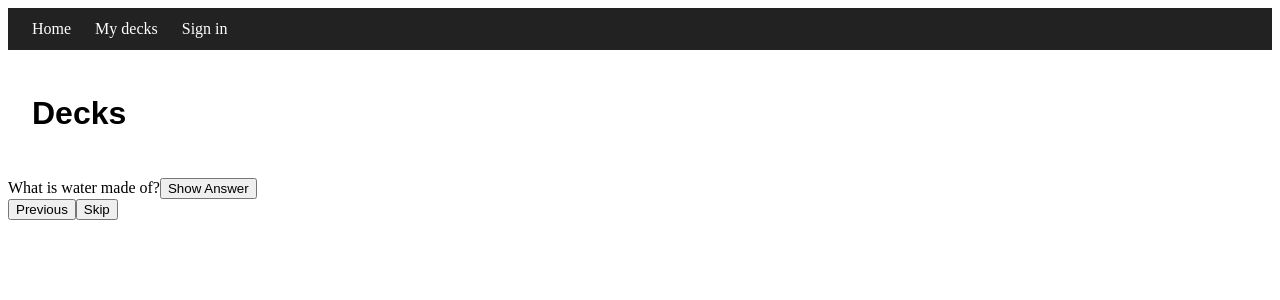
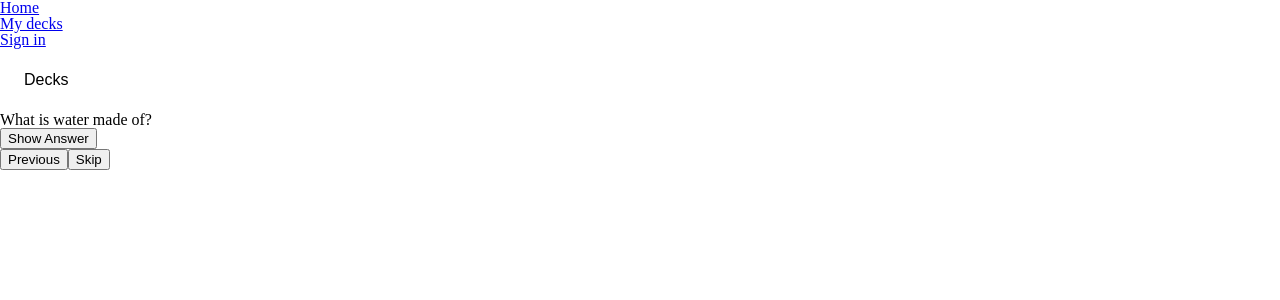
Before and after one commit to DylanLalanne/claudecards-frontend, a React (Vite) app: page /decks in a window 1280 px wide. Shown: the top 300 px of the page. Built offline with nearby package versions, Linux system fonts and the light colour scheme.

Commit message:
redisign filestructure, add reset.css (using eric meyers default code), add variables.css.

```diff
--- a/index.html
+++ b/index.html
@@ -8,6 +8,6 @@
   </head>
   <body>
     <div id="root"></div>
-    <script type="module" src="/src/main.jsx"></script>
+    <script type="module" src="/src/app/main.jsx"></script>
   </body>
 </html>
--- a/src/main.jsx
+++ b/src/app/main.jsx
@@ -1,6 +1,8 @@
 import { StrictMode } from 'react'
 import { createRoot } from 'react-dom/client'
-import './index.css'
+import "../styles/reset.css";
+import "../styles/variables.css";
+import "../styles/globals.css";
 import App from './App.jsx'
 import { BrowserRouter } from 'react-router-dom'
 
--- /dev/null
+++ b/src/components/Card/Card.css
@@ -0,0 +1,14 @@
+.flashcard {
+  width: 100%;
+  height: 100%;
+}
+.flashcard button{
+  cursor: pointer;
+  padding: 10px 20px;
+  background-color: blue;
+  color: black;
+}
+.flashcard button:hover {
+  background-color: #0056b3;
+  transition:0.3s;
+}
--- a/src/components/Card/FlashCard.jsx
+++ b/src/components/Card/FlashCard.jsx
@@ -2,8 +2,8 @@
 function FlashCard ({question, answer, showAnswer, onToggleAnswer}) {
 
 return (
-    <div>
-        {question}
+    <div className = 'flashcard'>
+        <h3>{question}</h3>
         {showAnswer && <p>{answer}</p>}
         <button onClick={onToggleAnswer}> {showAnswer ? "Hide Answer" : "Show Answer"}</button>
     </div>
--- a/src/index.css
+++ b/src/components/Nav/nav.css
@@ -1,7 +1,3 @@
-.flashcard {
-  width: 100%;
-  height: 100%;
-}
 
 nav {
   background: #222;
@@ -25,12 +21,3 @@ nav a {
 nav a:hover {
   color: #4ade80;
 }
-
-h1 {
-  font-family: sans-serif;
-  padding: 24px;
-
-}
-.error {
-  color: red;
-}
--- /dev/null
+++ b/src/styles/globals.css
@@ -0,0 +1,10 @@
+
+
+h1 {
+  font-family: sans-serif;
+  padding: 24px;
+
+}
+.error {
+  color: red;
+}
--- /dev/null
+++ b/src/styles/reset.css
@@ -0,0 +1,48 @@
+/* http://meyerweb.com/eric/tools/css/reset/
+   v2.0 | 20110126
+   License: none (public domain)
+*/
+
+html, body, div, span, applet, object, iframe,
+h1, h2, h3, h4, h5, h6, p, blockquote, pre,
+a, abbr, acronym, address, big, cite, code,
+del, dfn, em, img, ins, kbd, q, s, samp,
+small, strike, strong, sub, sup, tt, var,
+b, u, i, center,
+dl, dt, dd, ol, ul, li,
+fieldset, form, label, legend,
+table, caption, tbody, tfoot, thead, tr, th, td,
+article, aside, canvas, details, embed,
+figure, figcaption, footer, header, hgroup,
+menu, nav, output, ruby, section, summary,
+time, mark, audio, video {
+	margin: 0;
+	padding: 0;
+	border: 0;
+	font-size: 100%;
+	font: inherit;
+	vertical-align: baseline;
+}
+/* HTML5 display-role reset for older browsers */
+article, aside, details, figcaption, figure,
+footer, header, hgroup, menu, nav, section {
+	display: block;
+}
+body {
+	line-height: 1;
+}
+ol, ul {
+	list-style: none;
+}
+blockquote, q {
+	quotes: none;
+}
+blockquote:before, blockquote:after,
+q:before, q:after {
+	content: '';
+	content: none;
+}
+table {
+	border-collapse: collapse;
+	border-spacing: 0;
+}
--- /dev/null
+++ b/src/styles/variables.css
@@ -0,0 +1,18 @@
+:root {
+  /* Colors */
+  --bg: #E8F0EC;
+  --surface: #F2F7F4;
+  --primary: #2D5A5C;
+  --accent: #E8A580;
+  --text: #1F2C2E;
+
+  /* Spacing (consistent gaps) */
+  --space-sm: 8px;
+  --space-md: 16px;
+  --space-lg: 24px;
+
+  /* Corner radii (consistent corners) */
+  --radius-sm: 4px;
+  --radius-md: 8px;
+  --radius-lg: 12px;
+}
```
Also changed, not shown: src/app/App.jsx (renamed from src/App.jsx, +7 -7 lines), src/components/Footer/footer.css (added).
